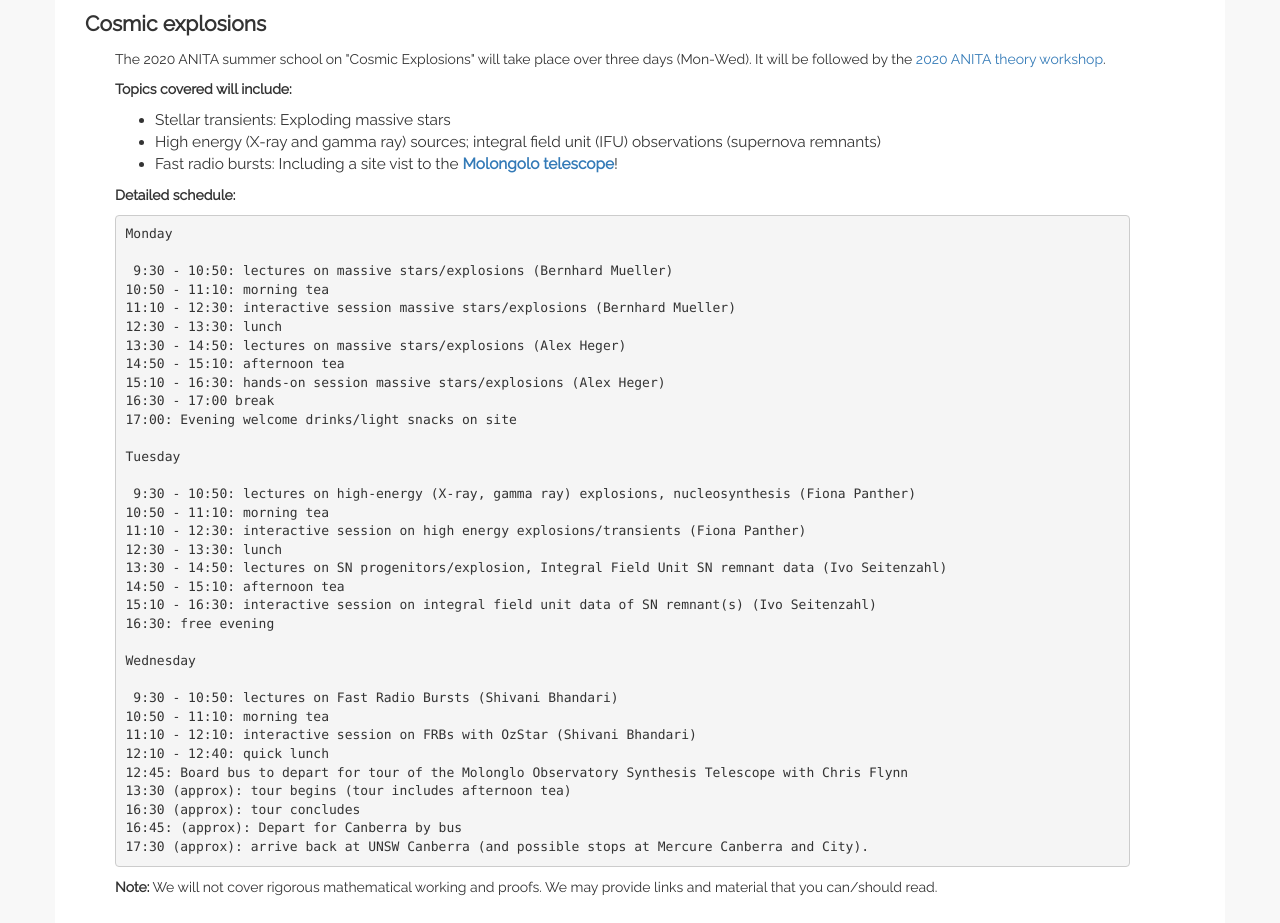
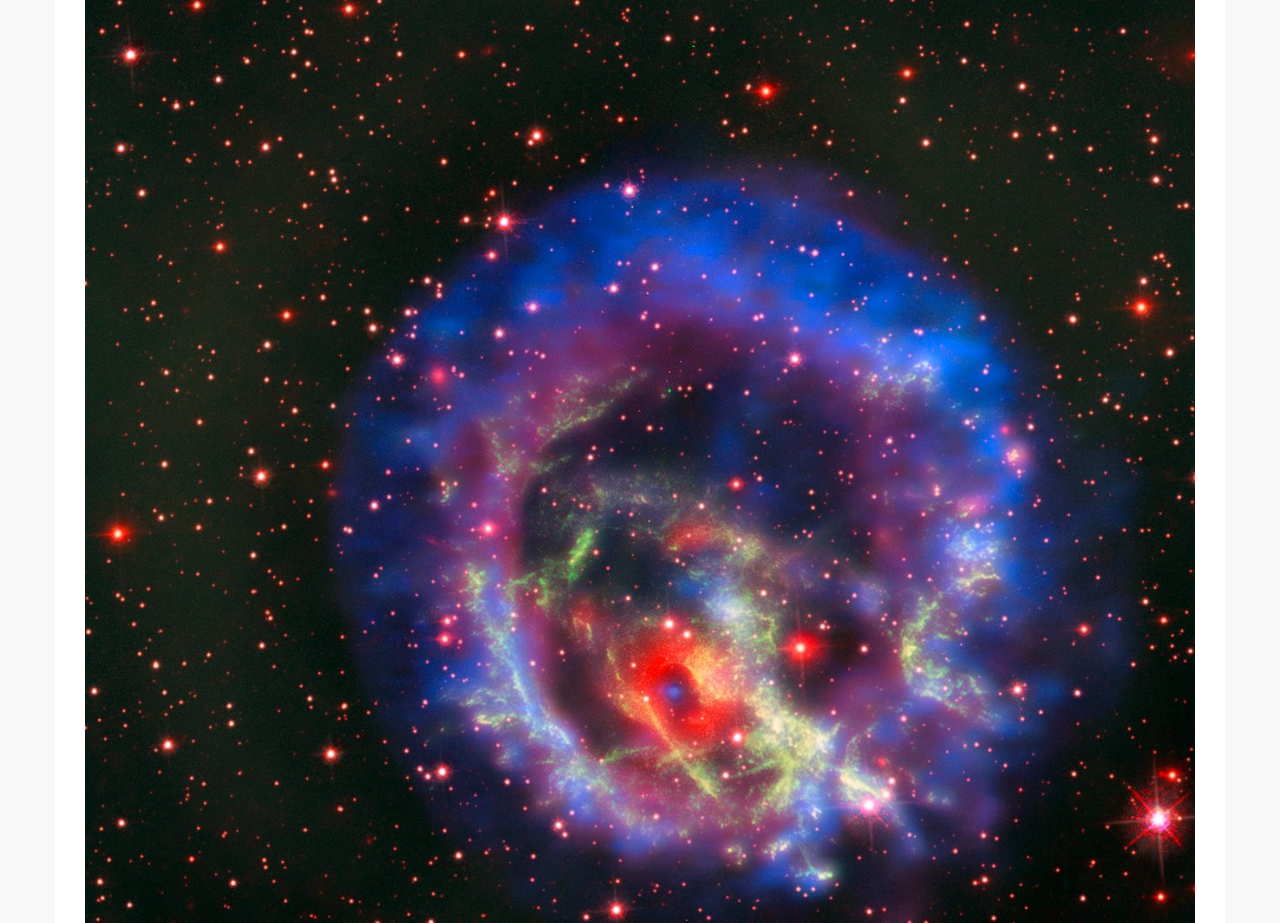
Before and after one commit to asa-anita/workshop2020, a plain HTML site: page school.html in a window 1280 px wide. Shown: the part 459-1382 px from the top of the page. Drawn offline with nearby package versions, Linux system fonts and the light colour scheme; files whose address does not match are found by name.

Commit message:
Added eso1810a image to school webpage

```diff
--- a/school.html
+++ b/school.html
@@ -31,6 +31,7 @@
             <div class="body-content">
                 <div class="header">
                     <span>ANITA summer school program - "Cosmic Explosions"</span>
+                    <img src="./images/eso1810a.jpg" alt="Supernova explosion image" width="1110" align="middle">
                 </div>
 
                 <p><span style="font-size:150%;font-weight:bold">Cosmic explosions </span></p>
```
